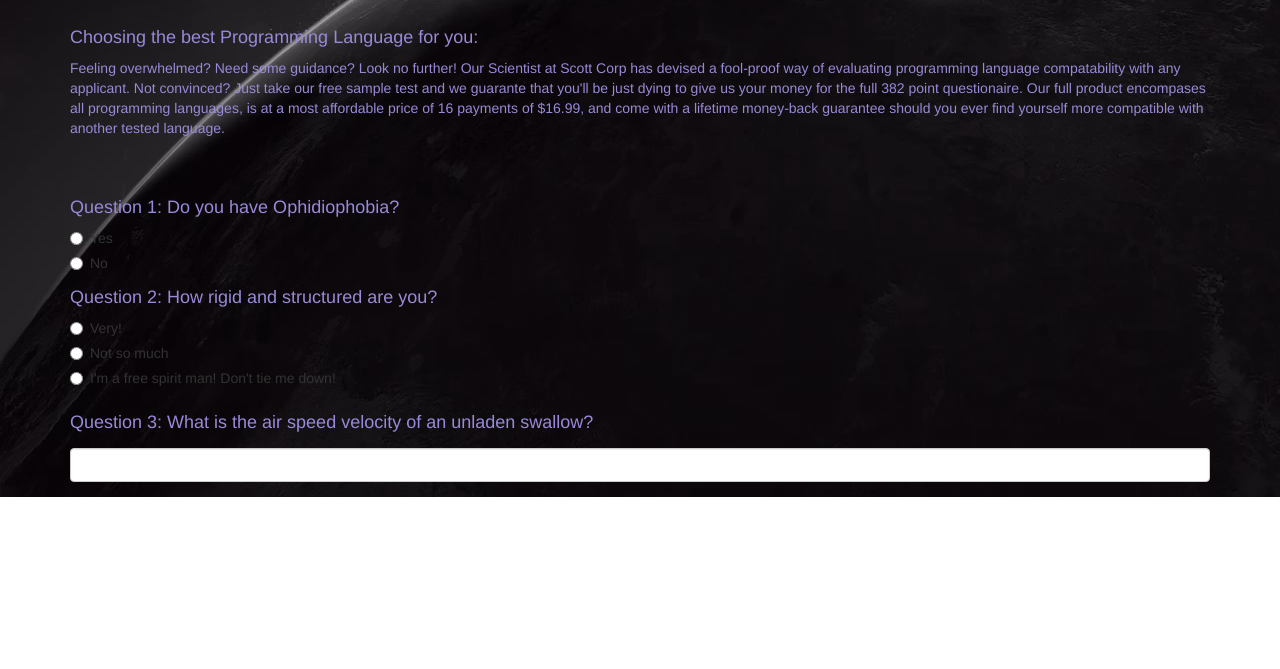
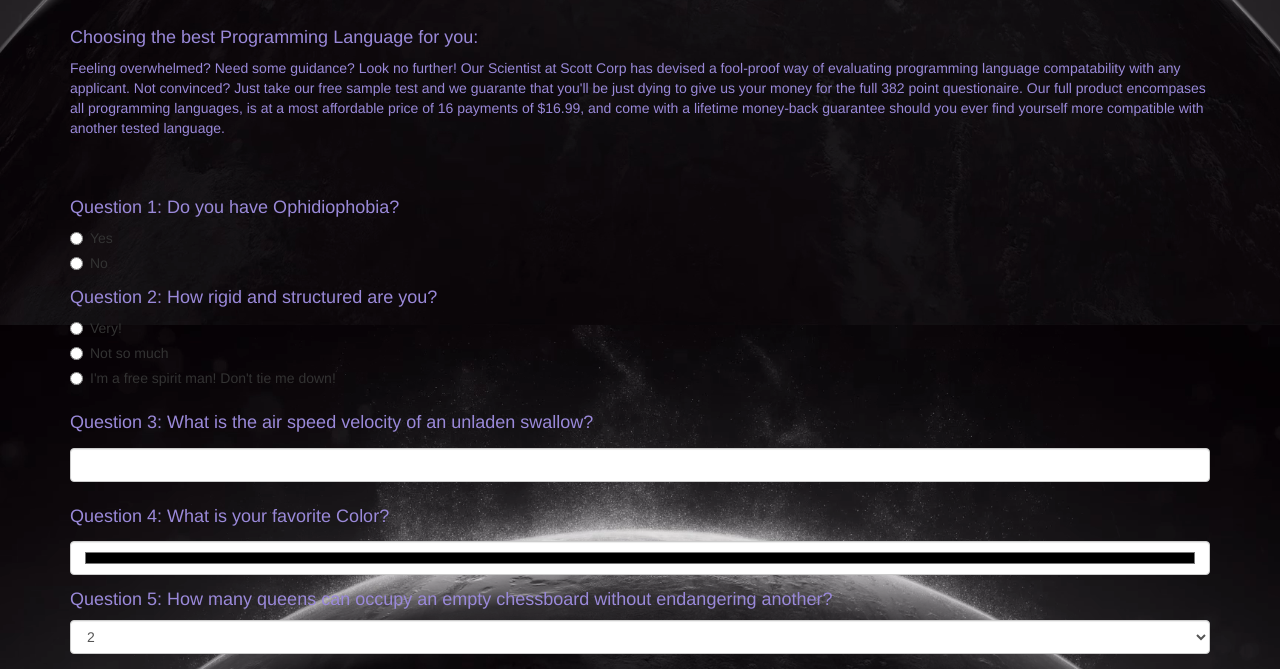
Before and after one commit to Scott-Ian/Programming-Language-Suggester, a plain HTML site: page index.html in a window 1280 px wide. Shown: the part 475-1144 px from the top of the page. Before the commit the page ends 972 px from the top, so only its background shows below. Drawn offline with Linux system fonts and the light colour scheme.

Commit message:
add color question and Queen logic puzzle. Fixed background image to not shift with scrolling

```diff
--- a/css/styles.css
+++ b/css/styles.css
@@ -18,8 +18,10 @@ p {
 
 body {
   background-image: url("../img/Planet\ Steam.png");
+  background-attachment: fixed;
+  background-position: center;
   background-repeat: no-repeat;
-  background-position: fixed;
+  background-size: cover;
 }
 
 h4 {
--- a/index.html
+++ b/index.html
@@ -78,7 +78,23 @@
       </div>
 
 
+      <div class="form-group">
+        <label for="color"><h4>Question 4: What is your favorite Color?</h4></label>
+        <input id="color" class="form-control" type="color">
+      </div>
 
+      <div class="form-group">
+        <h4>Question 5: How many queens can occupy an empty chessboard without endangering another?</h4>
+        <select class="form-control" id="queens">
+          <option>2</option>
+          <option>5</option>
+          <option>8</option>
+          <option>10</option>
+          <option>12</option>
+          <option>15</option>
+          <option>20</option>
+        </select>
+      </div>
 
     </form>
 
```
